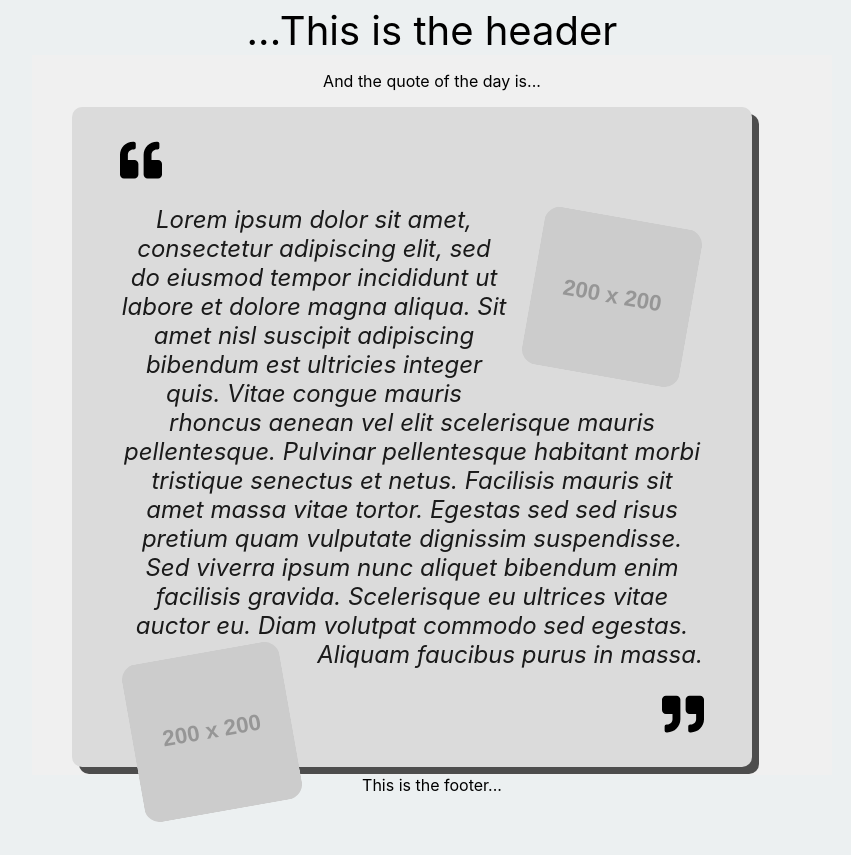
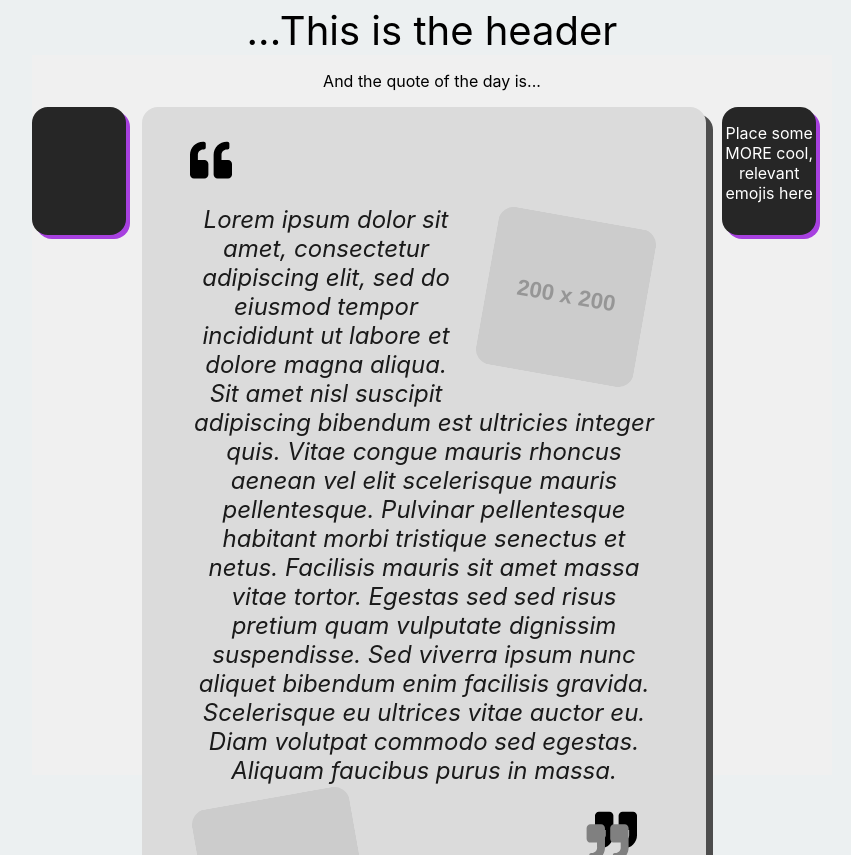
Before and after one commit to HalfMillennium/mnemo-app, a React (Create React App) app: page / in a window 1280 px wide. Shown: the whole page, without its empty margins (208-1059 px from the left). Built offline with nearby package versions, Linux system fonts and the light colour scheme.

Commit message:
Create EmojiDetails interface, add emoji containers on left and right side of quote container

```diff
--- a/src/features/styles/thoughts/QuoteCard.css
+++ b/src/features/styles/thoughts/QuoteCard.css
@@ -1,12 +1,42 @@
+.presentation-group {
+    display: flex;
+    flex-direction: row;
+    margin-bottom: 1rem;
+}
+
+.emoji-holder-left {
+    flex: 1;
+    width: 10rem;
+    height: fit-content;
+    min-height: 8rem;
+    background-color: #262626;
+    box-shadow: 4px 4px #a740df;
+    color: white;
+    border-radius: 1rem;
+}
+
+.emoji-holder-right {
+    flex: 1;
+    width: 10rem;
+    height: fit-content;
+    min-height: 8rem;
+    background-color: #262626;
+    box-shadow: 4px 4px #a740df;
+    color: white;
+    margin-right: 1rem;
+    border-radius: 1rem;
+}
+
 .quote-container {
     background-color: #dbdbdb;
-    border-radius: 10px;
-    margin-right: 5rem;
-    margin-left: 2.5rem;
+    border-radius: 1rem;
+    margin: 0rem 1rem 1rem 1rem;
+    padding-bottom: 1rem;
     padding-right: 3rem;
     padding-left: 3rem;
     text-align: center;
     box-shadow: 7px 7px #4d4d4d;
+    flex: 5
 }
 
 .quote {
@@ -75,6 +105,22 @@
     transform: rotate(10deg);
 }
 
+.image-stack::after {
+    content: ' ';
+    display: table;
+    clear: both;
+}
+
+.image-stack__item--top {
+    float: left;
+    width: 80%;
+    margin-right: -100%;
+    padding-top: 15%;
+    position: relative;
+    z-index: 0;
+    color: gray
+}
+
 @media screen and (min-width: 800px) {
     .column {
         flex: 1;
--- a/src/features/thoughts/QuoteCard.tsx
+++ b/src/features/thoughts/QuoteCard.tsx
@@ -3,13 +3,26 @@ import { FaQuoteLeft, FaQuoteRight } from "react-icons/fa";
 import '../styles/thoughts/QuoteCard.css';
 
 const QUOTE_ICON_SIZE = 42;
+interface EmojiDetails {
+    title: string;
+    icon_name: string;
+}
 
 export default function QuoteCard(props: {quote: string}) {
-    const quote = props.quote;
+    const {quote} = props;
+
     return (
         <>
+            <div className="presentation-group">
+                <div className="emoji-holder-left">
+                    <div className="emoji-icon">
+
+                    </div>
+                </div>
                 <div className="quote-container">
-                <div className="row qoute-left-container"><FaQuoteLeft className="pad-top-2" size={QUOTE_ICON_SIZE}/></div>
+                    <div className="row qoute-left-container">
+                        <FaQuoteLeft className="pad-top-2" size={QUOTE_ICON_SIZE}/>
+                    </div>
                     <p className="quote">
                         <div className="floated-right">
                             <img className="person-image-top" src="https://via.placeholder.com/200" alt="placeholder"></img>
@@ -19,7 +32,18 @@ export default function QuoteCard(props: {quote: string}) {
                             <img className="person-image-bottom" src="https://via.placeholder.com/200" alt="placeholder"></img>
                         </div>
                     </p>
-                <div className="row quote-right-container"><FaQuoteRight className="pad-bot-2" size={QUOTE_ICON_SIZE}/></div>
+                    <div className="row quote-right-container">
+                        <div className="image-stack">
+                            <FaQuoteRight className="pad-bot-2 image-stack__item--top" size={QUOTE_ICON_SIZE}/>
+                            <FaQuoteRight className="pad-bot-2" size={QUOTE_ICON_SIZE}/>
+                        </div>
+                    </div>
+                </div>
+                <div className="emoji-holder-right">
+                    <p>
+                        Place some MORE cool, relevant emojis here
+                    </p>
+                </div>
             </div>
         </>
     )
```
Lines whose indentation alone changed are shown as unchanged.
